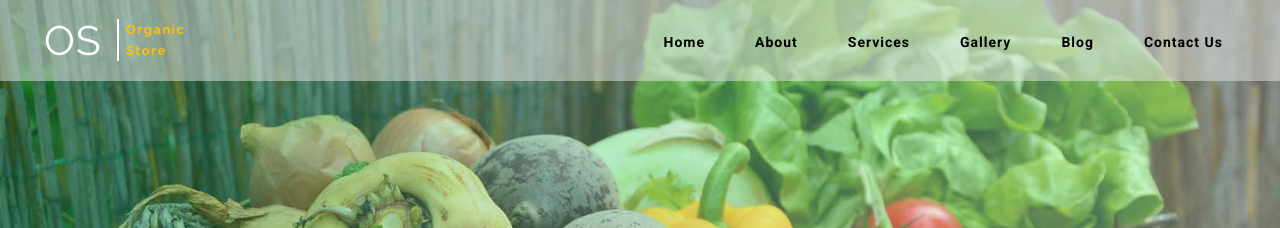
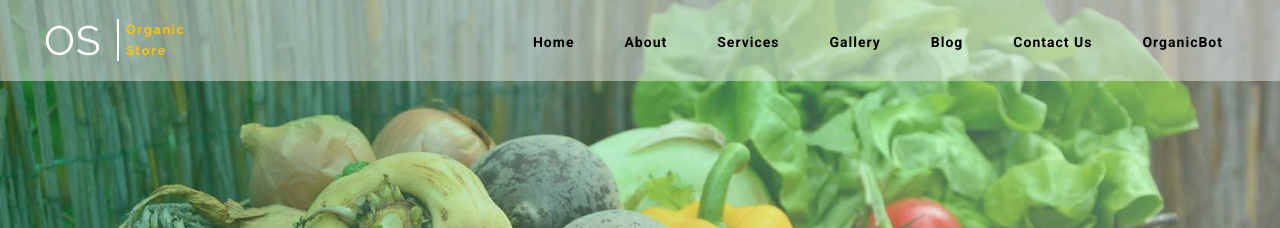
Before and after one commit to kcharanteja/project08, a plain HTML site: page index.html in a window 1280 px wide. Shown: the top 228 px of the page. Drawn offline with Linux system fonts and the light colour scheme.

Commit message:
Update index.html

```diff
--- a/index.html
+++ b/index.html
@@ -73,6 +73,7 @@
                 <li><a href="gallery.html" class="drop-text">Gallery</a></li>
                 <li><a href="menu.html" class="drop-text">Menu</a></li>
                 <li><a href="recipe.html" class="drop-text">Recipes</a></li>
+                <li><a href="organicbot.html" class="drop-text">organicBot</a></li>
               </ul>
             </li>-->
             <li>
@@ -83,6 +84,9 @@
             </li>
             <li>
               <a href="#contact">Contact Us</a>
+            </li>
+          <li>
+              <a href="#organicbot">organicBot</a>
             </li>
         </ul>
       </nav>
```
